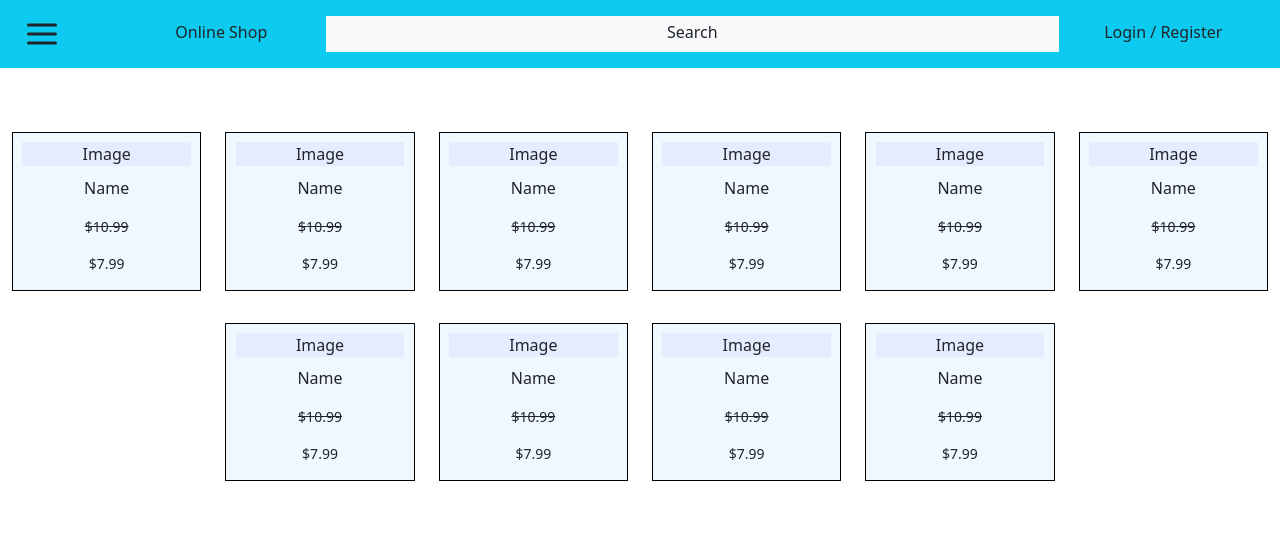
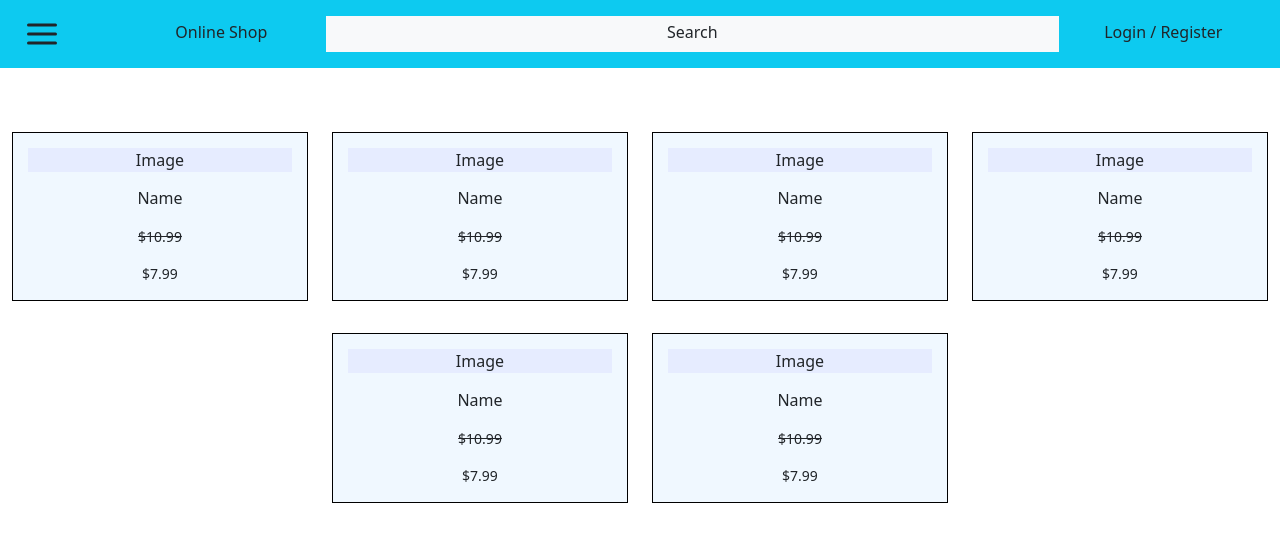
Before and after one commit to geoffhui/reactjs-online-store, a React (Create React App) app in the folder client/: page /products in a window 1280 px wide. Shown: the top 542 px of the page. Built offline with nearby package versions, Linux system fonts and the light colour scheme.

Commit message:
adjusted amount of elements displayed for different screen sizes

```diff
--- a/client/src/pages/Products.js
+++ b/client/src/pages/Products.js
@@ -9,16 +9,12 @@
             <Navbar />
          </div>
          <div className='row my-5 justify-content-center'>
-            <div className='col-6 col-sm-6 col-md-4 col-lg-2 my-3'><ProductDisplay /></div>
-            <div className='col-6 col-sm-6 col-md-4 col-lg-2 my-3'><ProductDisplay /></div>
-            <div className='col-6 col-sm-6 col-md-4 col-lg-2 my-3'><ProductDisplay /></div>
-            <div className='col-6 col-sm-6 col-md-4 col-lg-2 my-3'><ProductDisplay /></div>
-            <div className='col-6 col-sm-6 col-md-4 col-lg-2 my-3'><ProductDisplay /></div>
-            <div className='col-6 col-sm-6 col-md-4 col-lg-2 my-3'><ProductDisplay /></div>
-            <div className='col-6 col-sm-6 col-md-4 col-lg-2 my-3'><ProductDisplay /></div>
-            <div className='col-6 col-sm-6 col-md-4 col-lg-2 my-3'><ProductDisplay /></div>
-            <div className='col-6 col-sm-6 col-md-4 col-lg-2 my-3'><ProductDisplay /></div>
-            <div className='col-6 col-sm-6 col-md-4 col-lg-2 my-3'><ProductDisplay /></div>
+            <div className='col-xs-12 col-sm-6 col-md-4 col-lg-3 my-3'><ProductDisplay /></div>
+            <div className='col-xs-12 col-sm-6 col-md-4 col-lg-3 my-3'><ProductDisplay /></div>
+            <div className='col-xs-12 col-sm-6 col-md-4 col-lg-3 my-3'><ProductDisplay /></div>
+            <div className='col-xs-12 col-sm-6 col-md-4 col-lg-3 my-3'><ProductDisplay /></div>
+            <div className='col-xs-12 col-sm-6 col-md-4 col-lg-3 my-3'><ProductDisplay /></div>
+            <div className='col-xs-12 col-sm-6 col-md-4 col-lg-3 my-3'><ProductDisplay /></div>
          </div>
       </div>
    );
```
